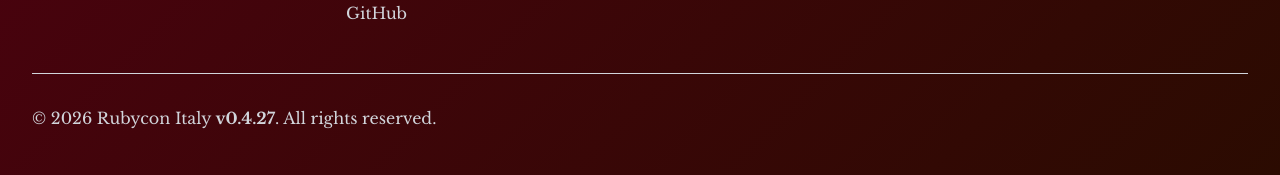
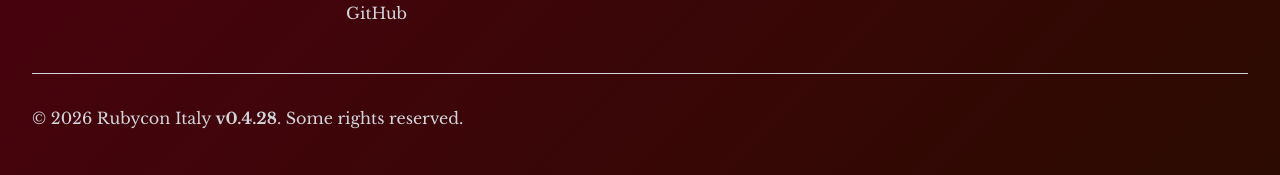
Before and after one commit to palladius/rubycon.it, a Jekyll site: the page built from rubycon.it/index.html, in a window 1280 px wide and 900 px high, scrolled down 5154 px. Shown: the part 722-897 px from the top of the window. Built offline with Jekyll 4.4.1, drawn with Linux system fonts in a browser that asks for light colours; nearby versions of some CDN libraries.

Commit message:
🔗 feat(footer): Add link to LICENSE on rights reserved text

```diff
--- a/rubycon.it/_config.yml
+++ b/rubycon.it/_config.yml
@@ -22,7 +22,7 @@
 # When we have the email for the domain:
 info_email: info@rubycon.it
 cfp_email: cfp@rubycon.it
-site_version: "0.4.27"
+site_version: "0.4.28"
 support_email: support@rubycon.com
 
 event:
--- a/rubycon.it/_includes/footer.html
+++ b/rubycon.it/_includes/footer.html
@@ -60,8 +60,11 @@
         <div class="border-t border-gray-300 mt-12 pt-8 flex flex-col md:flex-row justify-between items-center">
             <p class="text-gray-300 mb-4 md:mb-0">© 2026 <a
                     href="{{ site.github.repository_url }}/blob/main/CHANGELOG.md"
-                    class="text-gray-300 hover:text-white">{{ site.event.name }} Italy <strong>v{{ site.site_version }}</strong></a>. All
-                rights reserved.</p>
+                    class="text-gray-300 hover:text-white">{{ site.event.name }} Italy <strong>v{{ site.site_version
+                        }}</strong></a>.
+                <a href="{{ site.github.repository_url }}/blob/main/LICENSE" class="text-gray-300 hover:text-white">Some
+                    rights reserved</a>.
+            </p>
         </div>
     </div>
 </footer>
```
Also changed, not shown: CHANGELOG.md.
